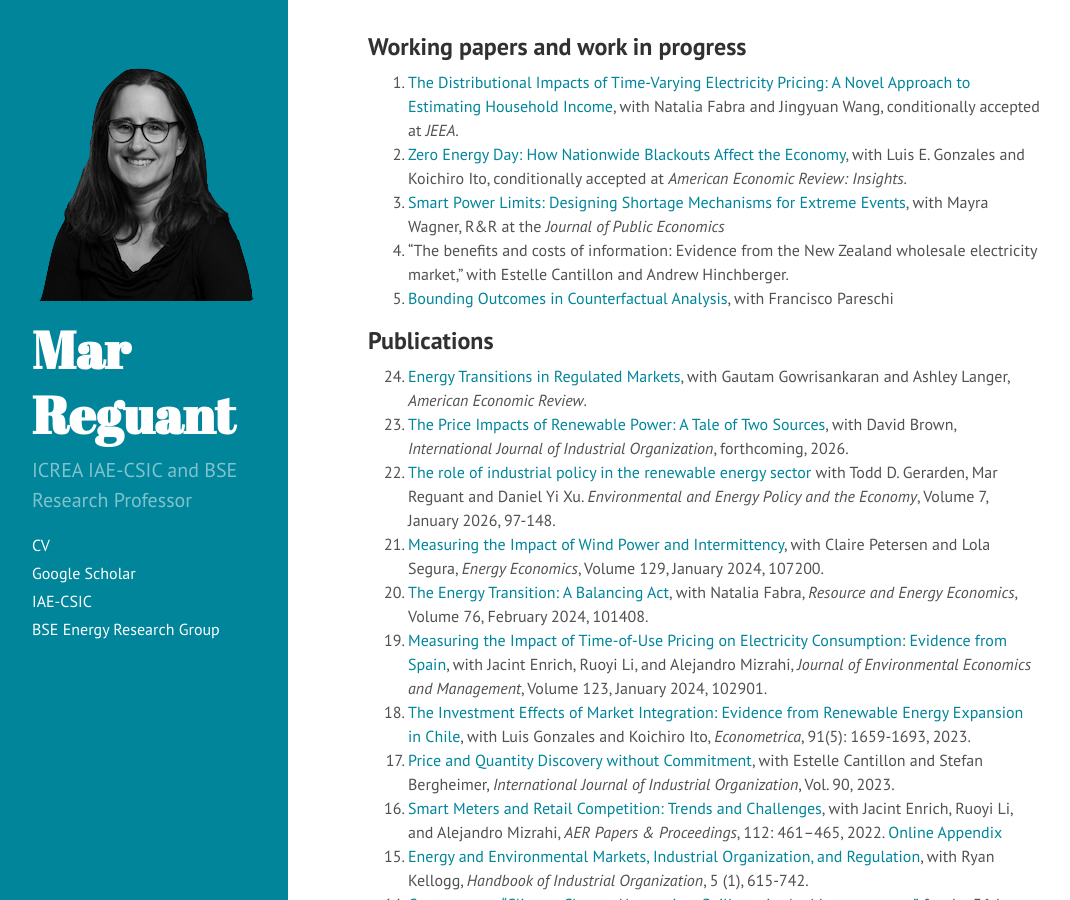
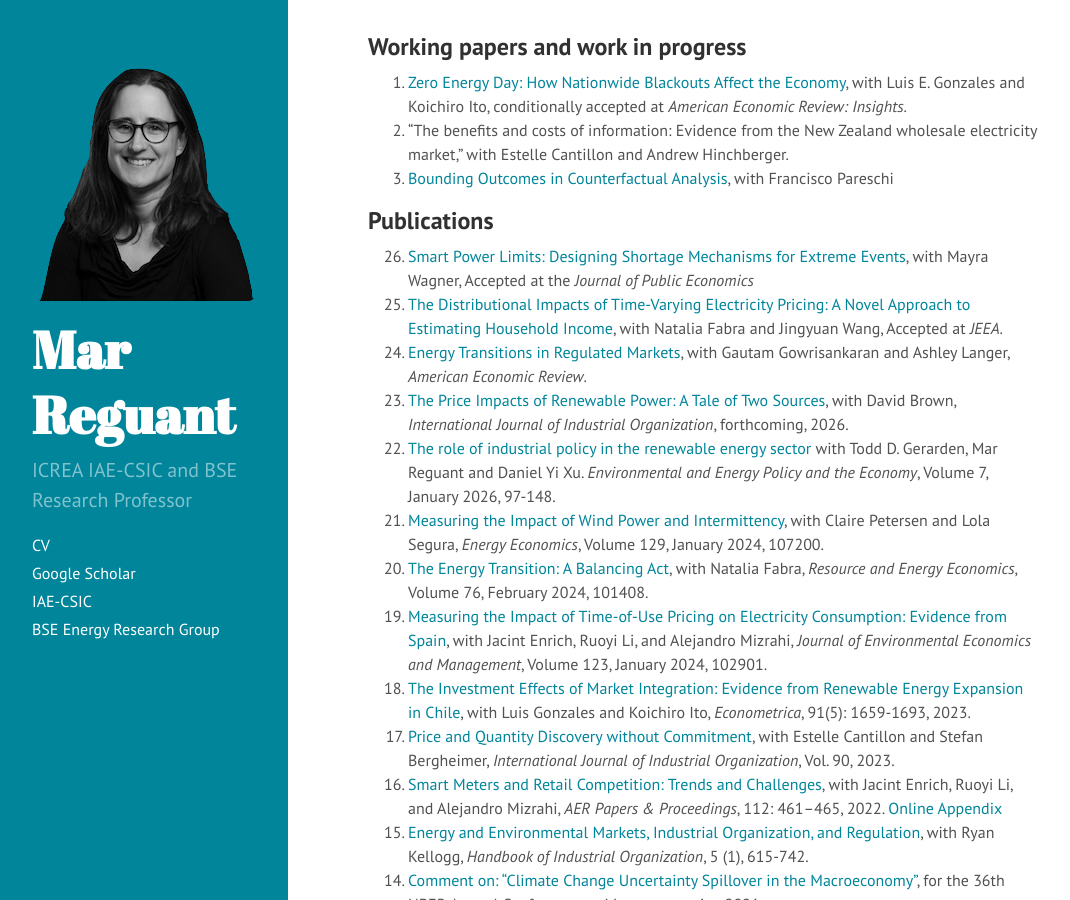
Before and after one commit to mreguant/mreguant.github.io, a Jekyll site: the page built from index.md, in a window 1280 px wide and 900 px high. Shown: the whole window, without its empty margins (0-1070 px from the left). Built offline with Jekyll 4.4.1, drawn with Linux system fonts in a browser that asks for light colours; nearby versions of some CDN libraries; some of the changed lines change nothing that is shown.

Commit message:
Update index.md

```diff
--- a/index.md
+++ b/index.md
@@ -3,38 +3,38 @@ layout: default
 title: Home
 ---
 ## Working papers and work in progress
-2. [The Distributional Impacts of Time-Varying Electricity Pricing: A Novel Approach to Estimating Household Income](https://mreguant.github.io/papers/Distributional_Impacts_of_Real_Time_Pricing.pdf), with Natalia Fabra and Jingyuan Wang, conditionally accepted at *JEEA*.
 3. [Zero Energy Day: How Nationwide Blackouts Affect the Economy](https://www.nber.org/papers/w35066), with Luis E. Gonzales and Koichiro Ito,  conditionally accepted at *American Economic Review: Insights*.
-4. [Smart Power Limits: Designing Shortage Mechanisms for Extreme Events](https://mreguant.github.io/papers/Rationing_Submission.pdf), with Mayra Wagner, R&R at the *Journal of Public Economics*
 5. "The benefits and costs of information: Evidence from the New Zealand wholesale electricity market," with Estelle Cantillon and Andrew Hinchberger.
 7. [Bounding Outcomes in Counterfactual Analysis](https://mreguant.github.io/papers/bounds_latest.pdf), with Francisco Pareschi
 
 
 ## Publications
-1. [Energy Transitions in Regulated Markets](https://mreguant.github.io/papers/energy_transitions_regulated_markets.pdf), with Gautam Gowrisankaran and Ashley Langer, *American Economic Review*.
-1. [The Price Impacts of Renewable Power: A Tale of Two Sources](https://mreguant.github.io/papers/wp2026-04.pdf), with David Brown, *International Journal of Industrial Organization*, forthcoming, 2026.
-1. [The role of industrial policy in the renewable energy sector](https://www.journals.uchicago.edu/doi/abs/10.1086/738542) with Todd D. Gerarden, Mar Reguant and Daniel Yi Xu. *Environmental and Energy Policy and the Economy*, Volume 7, January 2026, 97-148.
-1. [Measuring the Impact of Wind Power and Intermittency](https://mreguant.github.io/papers/Measuring_the_Impact_of_Wind_Power.pdf), with Claire Petersen and Lola Segura, *Energy Economics*, Volume 129, January 2024, 107200.
-2. [The Energy Transition: A Balancing Act](10.1016/j.reseneeco.2023.101408), with Natalia Fabra, *Resource and Energy Economics*, Volume 76, February 2024, 101408.
-3. [Measuring the Impact of Time-of-Use Pricing on Electricity Consumption: Evidence from Spain](https://mreguant.github.io/papers/Time_of_Use_Impacts_Enrich_Li_Mizrahi_Reguant.pdf), with Jacint Enrich, Ruoyi Li, and Alejandro Mizrahi, *Journal of Environmental Economics and Management*, Volume 123, January 2024, 102901.
-4. [The Investment Effects of Market Integration: Evidence from Renewable Energy Expansion in Chile](https://mreguant.github.io/papers/Market_Integration_Gonzales_Ito_Reguant.pdf), with Luis Gonzales and Koichiro Ito, *Econometrica*,  91(5): 1659-1693, 2023.
-5. [Price and Quantity Discovery without Commitment](https://doi.org/10.1016/j.ijindorg.2023.102987), with Estelle Cantillon and Stefan Bergheimer, *International Journal of Industrial Organization*, Vol. 90, 2023.
-6. [Smart Meters and Retail Competition: Trends and Challenges](https://www.aeaweb.org/articles/pdf/doi/10.1257/pandp.20221061), with Jacint Enrich, Ruoyi Li, and Alejandro Mizrahi, *AER Papers & Proceedings*, 112: 461–465,  2022. [Online Appendix](https://mreguant.github.io/papers/Competition_in_Retail_Electricity_Online_App.pdf)
-7. [Energy and Environmental Markets, Industrial Organization, and Regulation](https://www.nber.org/papers/w29235), with Ryan Kellogg, *Handbook of Industrial Organization*, 5 (1), 615-742.
-8. [Comment on: "Climate Change Uncertainty Spillover in the Macroeconomy"](https://www.nber.org/books-and-chapters/nber-macroeconomics-annual-2021-volume-36/comment-climate-change-uncertainty-spillover-macroeconomy-reguant), for the 36th NBER Annual Conference on Macroeconomics, 2021.
-9. [Comment on: "The Social Cost of Carbon: Advances in Long-Term Probabilistic Projections of Population, GDP, Emissions, and Discount Rates"](https://www.brookings.edu/wp-content/uploads/2021/09/15985-BPEA-BPEA-FA21_WEB_Rennert-et-al_Reguant-Comment.pdf), Brookings Papers on Economic Activity: Fall 2021.
-10. [Mitigating Emissions Leakage in Incomplete Carbon Markets](https://static1.squarespace.com/static/595af9e472af65691b788c27/t/5fa5b4b2bce9fd620f74cb23/1604695221135/AERE_manuscript.pdf), with Meredith Fowlie, *Journal of the Association of Environmental and Resource Economics*, 2022, 9: 2, 307-343. [Online Appendix](https://static1.squarespace.com/static/595af9e472af65691b788c27/t/5fa5b4bc62cc9b64015674b0/1604695233909/AERE_appendix.pdf)
-11. [Border Carbon Adjustments When Carbon Intensity Varies Across Producers: Evidence from California](https://www.aeaweb.org/articles?id=10.1257/pandp.20211073), with Meredith Fowlie and Claire Petersen, *AER Papers & Proceedings*, 2021, 111: 401-405. [Online Appendix](https://www.aeaweb.org/content/file?id=14554)
-12. [Estimating the Elasticity to Real Time Pricing: Evidence from the Spanish Electricity Market](https://mreguant.github.io/papers/pandp.20211007.pdf), with Natalia Fabra, Dave Rapson and Jingyuan Wang, *AER Papers & Proceedings*, 2021, 111: 425-429.
-13. [A Model of Search with Price Discrimination](https://mreguant.github.io/papers/manuscript_buyer_power_08_2020_REV_EER_FINAL-1.pdf), with Natalia Fabra, 2020, vol. 129(C), *European Economic Review*.
-14. [Machine Learning from Schools about Energy Efficiency](https://mreguant.github.io/papers/BKRRW_Published.pdf), with Fiona Burlig, Chris Knittel, Dave Rapson and Catherine Wolfram, *Journal of the Association of Environmental and Resource Economics*, 2020, 7: 6, 1181-1217. [Online Appendix](https://mreguant.github.io/papers/BKRRW_Schools_OnlineAppendix.pdf)
-15. [The Short-run and Long-run Effects of Covid-19 on Energy and the Environment](https://doi.org/10.1016/j.joule.2020.06.010), with Kenneth T. Gillingham, Christopher R. Knittel, Jing Li, and Marten Ovaere. *Joule*, 4: 1-5, 2020. [Paper with complementary material](https://mreguant.github.io/papers/gillingham_knittel_li_ovaere_reguant_covid_and_ee_SI)
-16. [The Efficiency and Sectoral Distributional Implications of Large-Scale Renewable Policies](https://mreguant.github.io/papers/reguant_redistribution_new.pdf), *Journal of the Association of Environmental and Resource Economics*, 2019, 6:S1, S129-S168. [Online appendix](https://mreguant.github.io/papers/reguant_redistribution_web_appendix.pdf)
-17. [Challenges in the Measurement of Leakage Risk](https://www.aeaweb.org/articles/pdf/doi/10.1257/pandp.20181087), with Meredith Fowlie, *American Economic Review Papers & Proceedings*, 2018, 108: 124-29.
-18. [Sequential Markets, Market Power and Arbitrage](https://mreguant.github.io/papers/ito_reguant_sequential.pdf), with Koichiro Ito, *American Economic Review*, 2016, 106(7):1921-1957. Data and code [.zip](<https://www.dropbox.com/s/sahymuolxldiyx4/20141529_data.zip?dl=0>)
-19. [Market-Based Emissions Regulation and Industry Dynamics](https://mreguant.github.io/papers/fowlie_reguant_ryan_jpe.pdf?attredirects=0), with Meredith Fowlie and Stephen P. Ryan. *Journal of Political Economy*, 2016, 124(1): 249-302. [Online appendix](https://mreguant.github.io/papers/fowlie_reguant_ryan_online_app.pdf?attredirects=0). [Data and code](https://mreguant.github.io/papers/code_and_data.zip?attredirects=0)
-20. [Complementary Bidding Mechanisms and Startup Costs in Electricity Markets](https://mreguant.github.io/papers/mreguant_complex.pdf?attredirects=0). *Review of Economic Studies*, 2014, 81(4): 1708-1742. [Online appendix](https://mreguant.github.io/papers/mreguant_complex_appendix.pdf). [Data and code (.zip)](https://www.dropbox.com/s/lyfzea1tx19ol64/Supplementary.zip?dl=0)
-21. [Pass-Through of Emissions Costs in Electricity Markets](https://mreguant.github.io/papers/paper_passthrough_fabra_reguant.pdf?attredirects=0), with Natalia Fabra. *American Economic Review*, 2014, 104(9): 2872-2899. [Data and code (.zip)](https://mreguant.github.io/papers/20130186_data.zip)
+1. [Smart Power Limits: Designing Shortage Mechanisms for Extreme Events](https://mreguant.github.io/papers/Rationing_Submission.pdf), with Mayra Wagner, Accepted at the *Journal of Public Economics*
+2. [The Distributional Impacts of Time-Varying Electricity Pricing: A Novel Approach to Estimating Household Income](https://mreguant.github.io/papers/Distributional_Impacts_of_Real_Time_Pricing.pdf), with Natalia Fabra and Jingyuan Wang, Accepted at *JEEA*.
+3. [Energy Transitions in Regulated Markets](https://mreguant.github.io/papers/energy_transitions_regulated_markets.pdf), with Gautam Gowrisankaran and Ashley Langer, *American Economic Review*.
+4. [The Price Impacts of Renewable Power: A Tale of Two Sources](https://mreguant.github.io/papers/wp2026-04.pdf), with David Brown, *International Journal of Industrial Organization*, forthcoming, 2026.
+5. [The role of industrial policy in the renewable energy sector](https://www.journals.uchicago.edu/doi/abs/10.1086/738542) with Todd D. Gerarden, Mar Reguant and Daniel Yi Xu. *Environmental and Energy Policy and the Economy*, Volume 7, January 2026, 97-148.
+6. [Measuring the Impact of Wind Power and Intermittency](https://mreguant.github.io/papers/Measuring_the_Impact_of_Wind_Power.pdf), with Claire Petersen and Lola Segura, *Energy Economics*, Volume 129, January 2024, 107200.
+7. [The Energy Transition: A Balancing Act](10.1016/j.reseneeco.2023.101408), with Natalia Fabra, *Resource and Energy Economics*, Volume 76, February 2024, 101408.
+8. [Measuring the Impact of Time-of-Use Pricing on Electricity Consumption: Evidence from Spain](https://mreguant.github.io/papers/Time_of_Use_Impacts_Enrich_Li_Mizrahi_Reguant.pdf), with Jacint Enrich, Ruoyi Li, and Alejandro Mizrahi, *Journal of Environmental Economics and Management*, Volume 123, January 2024, 102901.
+9. [The Investment Effects of Market Integration: Evidence from Renewable Energy Expansion in Chile](https://mreguant.github.io/papers/Market_Integration_Gonzales_Ito_Reguant.pdf), with Luis Gonzales and Koichiro Ito, *Econometrica*,  91(5): 1659-1693, 2023.
+10. [Price and Quantity Discovery without Commitment](https://doi.org/10.1016/j.ijindorg.2023.102987), with Estelle Cantillon and Stefan Bergheimer, *International Journal of Industrial Organization*, Vol. 90, 2023.
+11. [Smart Meters and Retail Competition: Trends and Challenges](https://www.aeaweb.org/articles/pdf/doi/10.1257/pandp.20221061), with Jacint Enrich, Ruoyi Li, and Alejandro Mizrahi, *AER Papers & Proceedings*, 112: 461–465,  2022. [Online Appendix](https://mreguant.github.io/papers/Competition_in_Retail_Electricity_Online_App.pdf)
+12. [Energy and Environmental Markets, Industrial Organization, and Regulation](https://www.nber.org/papers/w29235), with Ryan Kellogg, *Handbook of Industrial Organization*, 5 (1), 615-742.
+13. [Comment on: "Climate Change Uncertainty Spillover in the Macroeconomy"](https://www.nber.org/books-and-chapters/nber-macroeconomics-annual-2021-volume-36/comment-climate-change-uncertainty-spillover-macroeconomy-reguant), for the 36th NBER Annual Conference on Macroeconomics, 2021.
+14. [Comment on: "The Social Cost of Carbon: Advances in Long-Term Probabilistic Projections of Population, GDP, Emissions, and Discount Rates"](https://www.brookings.edu/wp-content/uploads/2021/09/15985-BPEA-BPEA-FA21_WEB_Rennert-et-al_Reguant-Comment.pdf), Brookings Papers on Economic Activity: Fall 2021.
+15. [Mitigating Emissions Leakage in Incomplete Carbon Markets](https://static1.squarespace.com/static/595af9e472af65691b788c27/t/5fa5b4b2bce9fd620f74cb23/1604695221135/AERE_manuscript.pdf), with Meredith Fowlie, *Journal of the Association of Environmental and Resource Economics*, 2022, 9: 2, 307-343. [Online Appendix](https://static1.squarespace.com/static/595af9e472af65691b788c27/t/5fa5b4bc62cc9b64015674b0/1604695233909/AERE_appendix.pdf)
+16. [Border Carbon Adjustments When Carbon Intensity Varies Across Producers: Evidence from California](https://www.aeaweb.org/articles?id=10.1257/pandp.20211073), with Meredith Fowlie and Claire Petersen, *AER Papers & Proceedings*, 2021, 111: 401-405. [Online Appendix](https://www.aeaweb.org/content/file?id=14554)
+17. [Estimating the Elasticity to Real Time Pricing: Evidence from the Spanish Electricity Market](https://mreguant.github.io/papers/pandp.20211007.pdf), with Natalia Fabra, Dave Rapson and Jingyuan Wang, *AER Papers & Proceedings*, 2021, 111: 425-429.
+18. [A Model of Search with Price Discrimination](https://mreguant.github.io/papers/manuscript_buyer_power_08_2020_REV_EER_FINAL-1.pdf), with Natalia Fabra, 2020, vol. 129(C), *European Economic Review*.
+19. [Machine Learning from Schools about Energy Efficiency](https://mreguant.github.io/papers/BKRRW_Published.pdf), with Fiona Burlig, Chris Knittel, Dave Rapson and Catherine Wolfram, *Journal of the Association of Environmental and Resource Economics*, 2020, 7: 6, 1181-1217. [Online Appendix](https://mreguant.github.io/papers/BKRRW_Schools_OnlineAppendix.pdf)
+29. [The Short-run and Long-run Effects of Covid-19 on Energy and the Environment](https://doi.org/10.1016/j.joule.2020.06.010), with Kenneth T. Gillingham, Christopher R. Knittel, Jing Li, and Marten Ovaere. *Joule*, 4: 1-5, 2020. [Paper with complementary material](https://mreguant.github.io/papers/gillingham_knittel_li_ovaere_reguant_covid_and_ee_SI)
+21. [The Efficiency and Sectoral Distributional Implications of Large-Scale Renewable Policies](https://mreguant.github.io/papers/reguant_redistribution_new.pdf), *Journal of the Association of Environmental and Resource Economics*, 2019, 6:S1, S129-S168. [Online appendix](https://mreguant.github.io/papers/reguant_redistribution_web_appendix.pdf)
+22. [Challenges in the Measurement of Leakage Risk](https://www.aeaweb.org/articles/pdf/doi/10.1257/pandp.20181087), with Meredith Fowlie, *American Economic Review Papers & Proceedings*, 2018, 108: 124-29.
+23. [Sequential Markets, Market Power and Arbitrage](https://mreguant.github.io/papers/ito_reguant_sequential.pdf), with Koichiro Ito, *American Economic Review*, 2016, 106(7):1921-1957. Data and code [.zip](<https://www.dropbox.com/s/sahymuolxldiyx4/20141529_data.zip?dl=0>)
+24. [Market-Based Emissions Regulation and Industry Dynamics](https://mreguant.github.io/papers/fowlie_reguant_ryan_jpe.pdf?attredirects=0), with Meredith Fowlie and Stephen P. Ryan. *Journal of Political Economy*, 2016, 124(1): 249-302. [Online appendix](https://mreguant.github.io/papers/fowlie_reguant_ryan_online_app.pdf?attredirects=0). [Data and code](https://mreguant.github.io/papers/code_and_data.zip?attredirects=0)
+25. [Complementary Bidding Mechanisms and Startup Costs in Electricity Markets](https://mreguant.github.io/papers/mreguant_complex.pdf?attredirects=0). *Review of Economic Studies*, 2014, 81(4): 1708-1742. [Online appendix](https://mreguant.github.io/papers/mreguant_complex_appendix.pdf). [Data and code (.zip)](https://www.dropbox.com/s/lyfzea1tx19ol64/Supplementary.zip?dl=0)
+26. [Pass-Through of Emissions Costs in Electricity Markets](https://mreguant.github.io/papers/paper_passthrough_fabra_reguant.pdf?attredirects=0), with Natalia Fabra. *American Economic Review*, 2014, 104(9): 2872-2899. [Data and code (.zip)](https://mreguant.github.io/papers/20130186_data.zip)
 {: reversed="reversed"}
 
 ## Policy work and others
```
